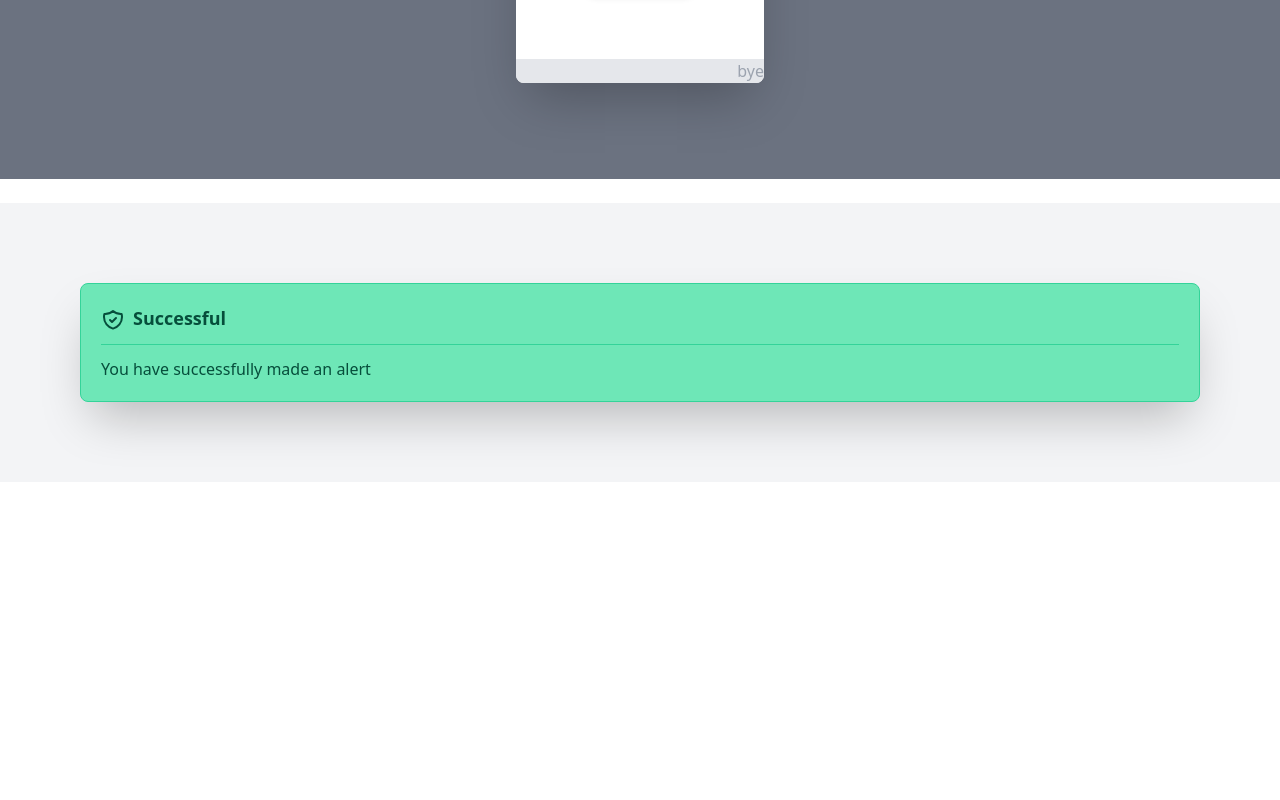
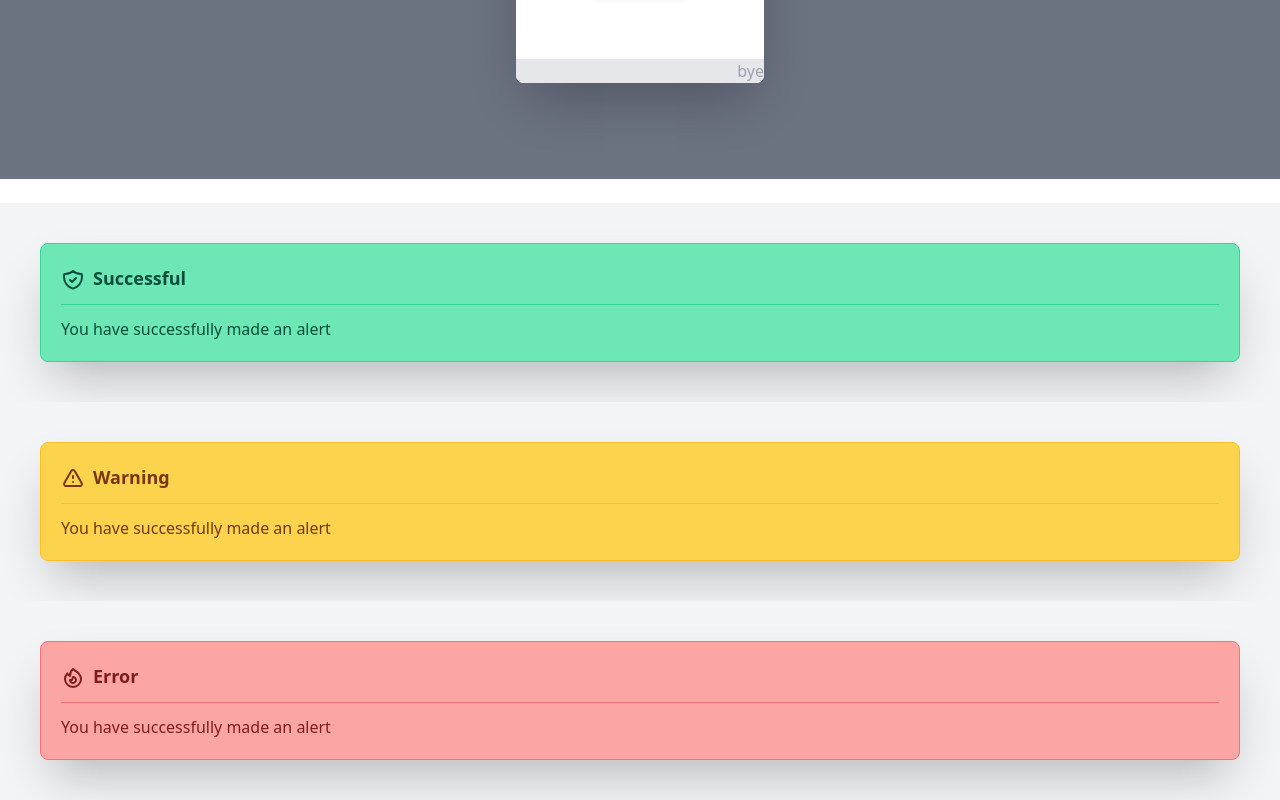
Before and after one commit to maeil99/tailwindcss-ft-next-playground, a Next.js app: page /components in a window 1280 px wide. Shown: the part 363-1163 px from the top of the page. Before the commit the page ends 845 px from the top, so only its background shows below. Built offline with nearby package versions, Linux system fonts and the light colour scheme.

Commit message:
modified alert component

```diff
--- a/components/Alert.tsx
+++ b/components/Alert.tsx
@@ -1,12 +1,24 @@
 interface AlertProps {
   message?: string;
+  type?: AlertColor;
 }
 
-const Alert = ({ message }: AlertProps) => {
+export enum AlertColor {
+  SUCCESS = "border-green-400 bg-green-300 text-green-900 divide-green-400",
+  ERROR = "border-red-400 bg-red-300 text-red-900 divide-red-400",
+  WARNING = "border-yellow-400 bg-yellow-300 text-yellow-900 divide-yellow-400",
+}
+
+const Alert = ({ message, type }: AlertProps) => {
   return (
-    <div className="p-20 bg-gray-100">
-      <div className="rounded-lg border border-green-400 bg-green-300 text-green-900 p-5 shadow-2xl hover:shadow transition duration-200 divide-y divide-solid divide-green-400">
+    <div className="p-10 bg-gray-100">
+      <div
+        className={`${type} rounded-lg border p-5 shadow-2xl hover:shadow transition duration-200 divide-y divide-solid `}
+      >
         <div className="flex flex-row">
+          {/* icon */}
+          {type === AlertColor.SUCCESS && (
+            <>
               <span className="mr-2 pt-1">
                 <svg
                   xmlns="http://www.w3.org/2000/svg"
@@ -24,6 +36,56 @@ const Alert = ({ message }: AlertProps) => {
                 </svg>
               </span>
               <h2 className="pb-3 text-lg font-bold">Successful</h2>
+            </>
+          )}
+          {type === AlertColor.WARNING && (
+            <>
+              <span className="mr-2 pt-1">
+                <svg
+                  xmlns="http://www.w3.org/2000/svg"
+                  className="h-6 w-6"
+                  fill="none"
+                  viewBox="0 0 24 24"
+                  stroke="currentColor"
+                >
+                  <path
+                    strokeLinecap="round"
+                    strokeLinejoin="round"
+                    strokeWidth={2}
+                    d="M12 9v2m0 4h.01m-6.938 4h13.856c1.54 0 2.502-1.667 1.732-3L13.732 4c-.77-1.333-2.694-1.333-3.464 0L3.34 16c-.77 1.333.192 3 1.732 3z"
+                  />
+                </svg>
+              </span>
+              <h2 className="pb-3 text-lg font-bold">Warning</h2>
+            </>
+          )}
+          {type === AlertColor.ERROR && (
+            <>
+              <span className="mr-2 pt-1">
+                <svg
+                  xmlns="http://www.w3.org/2000/svg"
+                  className="h-6 w-6"
+                  fill="none"
+                  viewBox="0 0 24 24"
+                  stroke="currentColor"
+                >
+                  <path
+                    strokeLinecap="round"
+                    strokeLinejoin="round"
+                    strokeWidth={2}
+                    d="M17.657 18.657A8 8 0 016.343 7.343S7 9 9 10c0-2 .5-5 2.986-7C14 5 16.09 5.777 17.656 7.343A7.975 7.975 0 0120 13a7.975 7.975 0 01-2.343 5.657z"
+                  />
+                  <path
+                    strokeLinecap="round"
+                    strokeLinejoin="round"
+                    strokeWidth={2}
+                    d="M9.879 16.121A3 3 0 1012.015 11L11 14H9c0 .768.293 1.536.879 2.121z"
+                  />
+                </svg>
+              </span>
+              <h2 className="pb-3 text-lg font-bold">Error</h2>
+            </>
+          )}
         </div>
 
         <p className="pt-3">{message}</p>
--- a/pages/components.tsx
+++ b/pages/components.tsx
@@ -1,4 +1,4 @@
-import Alert from "../components/Alert";
+import Alert, { AlertColor } from "../components/Alert";
 import Button from "../components/Button";
 import Card from "../components/Card";
 
@@ -16,6 +16,15 @@ const Components = () => {
       <br />
       <Alert
       message='You have successfully made an alert'
+      type={AlertColor.SUCCESS}
+      />
+      <Alert
+      message='You have successfully made an alert'
+      type={AlertColor.WARNING}
+      />
+      <Alert
+      message='You have successfully made an alert'
+      type={AlertColor.ERROR}
       />
 
     </>
```
Lines whose indentation alone changed are shown as unchanged.
